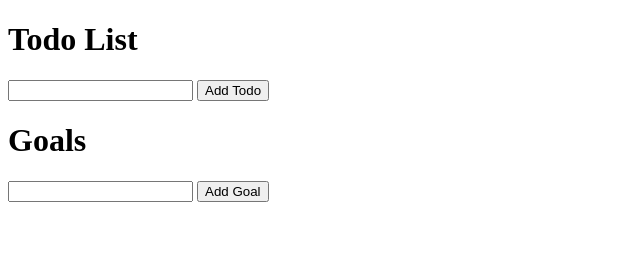
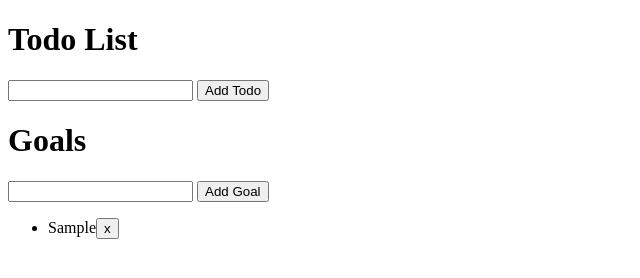
Before and after one commit to Surya-Thombare/Redux-Practice, a plain HTML site: page project2/index.html in a window 1280 px wide. Both pictures are taken after typing "Sample" into the empty fields and a click on the button "Add Goal". Shown: the whole page, without its empty margins (0-640 px from the left). Drawn offline with nearby package versions, Linux system fonts and the light colour scheme.

Commit message:
checkAndDisaptch p2

```diff
--- a/project2/index.html
+++ b/project2/index.html
@@ -84,7 +84,7 @@
 
       if (
         action.type === ADD_GOAL &&
-        action.goal.name.toLowerCase().indexof('bitcoin') !== -1
+        action.goal.name.toLowerCase().indexOf('bitcoin') !== -1
       ) {
         return alert('Nope, No bitcoin');
       }
```
